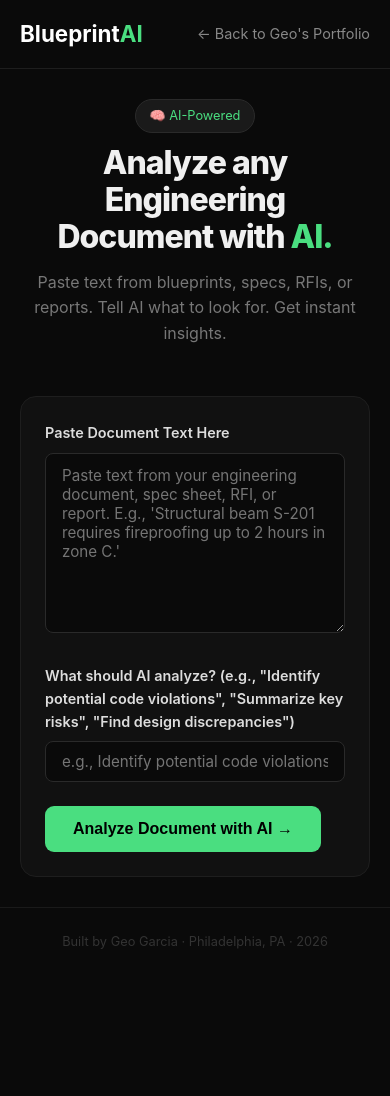
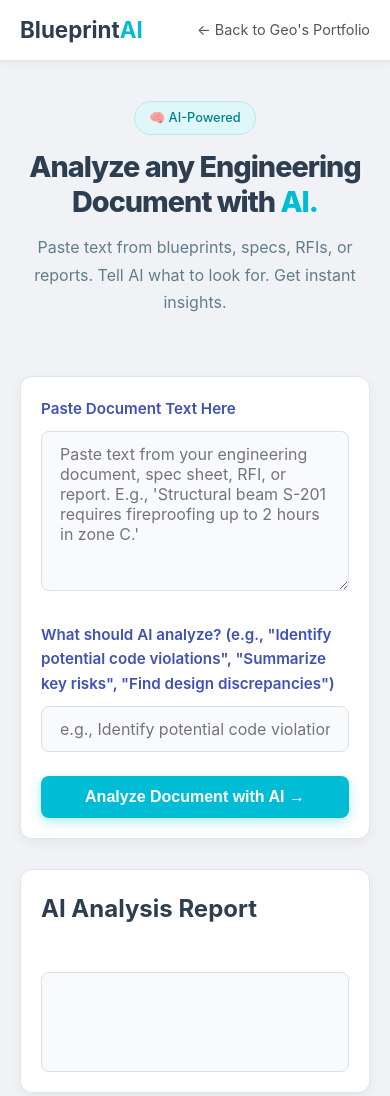
Before and after one commit to geogarciaaa/blueprint-ai-frontend, a plain HTML site: page index.html in a window 390 px wide. Shown: the top 1096 px of the page. Before the commit the page ends 977 px from the top, so only its background shows below. Drawn offline with Linux system fonts and the light colour scheme.

Commit message:
Redesign: Modern & Crisp (white, charcoal, teal)

```diff
--- a/index.html
+++ b/index.html
@@ -9,9 +9,9 @@
     * { margin: 0; padding: 0; box-sizing: border-box; }
 
     body {
-      font-family: -apple-system, BlinkMacSystemFont, 'Segoe UI', sans-serif;
-      background: #0a0a0a;
-      color: #f0f0f0;
+      font-family: -apple-system, BlinkMacSystemFont, 'Segoe UI', Roboto, Helvetica, Arial, sans-serif;
+      background: #f0f2f5; /* Light, fresh background */
+      color: #2c3e50; /* Deep charcoal text */
       line-height: 1.6;
       min-height: 100vh;
       display: flex;
@@ -22,18 +22,21 @@
       display: flex;
       justify-content: space-between;
       align-items: center;
-      padding: 20px 40px;
-      border-bottom: 1px solid #1e1e1e;
+      padding: 16px 40px;
+      background: #ffffff; /* White nav bar */
+      border-bottom: 1px solid #e0e6ed;
+      box-shadow: 0 2px 8px rgba(0, 0, 0, 0.05);
     }
 
-    .logo { font-size: 1.4rem; font-weight: 700; text-decoration: none; color: #fff; }
-    .logo span { color: #4ade80; }
-    nav a.back { color: #888; text-decoration: none; font-size: 0.9rem; }
+    .logo { font-size: 1.4rem; font-weight: 700; text-decoration: none; color: #2c3e50; }
+    .logo span { color: #00bcd4; /* Vibrant teal accent */ }
+    nav a.back { color: #555; text-decoration: none; font-size: 0.9rem; transition: color 0.2s; }
+    nav a.back:hover { color: #00bcd4; }
 
     .container {
       flex: 1;
-      max-width: 900px;
-      margin: 50px auto;
+      max-width: 960px;
+      margin: 60px auto;
       padding: 0 40px;
       display: flex;
       flex-direction: column;
@@ -42,85 +45,86 @@
 
     .section-header {
       text-align: center;
-      margin-bottom: 20px;
+      margin-bottom: 30px;
     }
-    .badge { display: inline-block; background: #1a1a1a; border: 1px solid #2a2a2a; color: #4ade80; font-size: 0.8rem; padding: 6px 14px; border-radius: 20px; margin-bottom: 12px; }
-    h1 { font-size: 2.4rem; font-weight: 800; letter-spacing: -1px; line-height: 1.15; margin-bottom: 14px; }
-    h1 span { color: #4ade80; }
-    .subtitle { color: #777; font-size: 1rem; max-width: 600px; margin: 0 auto; }
+    .badge { display: inline-block; background: #e0f7fa; border: 1px solid #b2ebf2; color: #00838f; font-size: 0.8rem; padding: 6px 14px; border-radius: 20px; margin-bottom: 15px; font-weight: 500; }
+    h1 { font-size: 2.8rem; font-weight: 800; letter-spacing: -1px; line-height: 1.2; margin-bottom: 15px; color: #2c3e50; }
+    h1 span { color: #00bcd4; }
+    .subtitle { color: #607d8b; font-size: 1.1rem; max-width: 700px; margin: 0 auto; line-height: 1.7; }
 
-    .input-section {
-      background: #111;
-      border: 1px solid #1e1e1e;
-      border-radius: 16px;
-      padding: 36px;
+    .input-section, .output-section {
+      background: #ffffff; /* White card background */
+      border: 1px solid #e0e6ed;
+      border-radius: 12px;
+      padding: 40px;
       display: flex;
       flex-direction: column;
       gap: 24px;
+      box-shadow: 0 4px 12px rgba(0, 0, 0, 0.05);
     }
 
     .field label {
       display: block;
-      font-size: 0.9rem;
+      font-size: 0.95rem;
       font-weight: 600;
-      margin-bottom: 8px;
-      color: #ddd;
+      margin-bottom: 10px;
+      color: #3f51b5; /* Deeper blue for labels */
     }
 
-    .field textarea {
-      width: 100%; height: 180px; background: #0a0a0a; border: 1px solid #2a2a2a; border-radius: 8px;
-      padding: 12px 16px; color: #f0f0f0; font-size: 0.95rem; outline: none; resize: vertical;
-      font-family: inherit;
+    .field textarea, .field input[type="text"] {
+      width: 100%; background: #f9fafb; border: 1px solid #dcdfe6; border-radius: 8px;
+      padding: 12px 18px; color: #34495e; font-size: 1rem; outline: none; resize: vertical;
+      font-family: inherit; transition: border-color 0.2s, box-shadow 0.2s;
     }
+    .field textarea:focus, .field input[type="text"]:focus { border-color: #00bcd4; box-shadow: 0 0 0 3px rgba(0, 188, 212, 0.2); }
+    .field textarea { height: 160px; min-height: 100px; }
 
-    .field input[type="text"] {
-      width: 100%; background: #0a0a0a; border: 1px solid #2a2a2a; border-radius: 8px;
-      padding: 10px 16px; color: #f0f0f0; font-size: 0.95rem; outline: none;
-      font-family: inherit;
-    }
 
     .analyze-btn {
-      background: #4ade80; color: #000; border: none; border-radius: 9px;
-      padding: 14px 28px; font-size: 1rem; font-weight: 700; cursor: pointer;
-      transition: opacity 0.2s;
+      background: #00bcd4; /* Teal button */
+      color: #ffffff; border: none; border-radius: 8px;
+      padding: 14px 30px; font-size: 1.05rem; font-weight: 600; cursor: pointer;
+      transition: background 0.2s, transform 0.1s;
       align-self: flex-start;
+      box-shadow: 0 4px 12px rgba(0, 188, 212, 0.3);
     }
-    .analyze-btn:hover { opacity: 0.85; }
-    .analyze-btn:disabled { opacity: 0.5; cursor: not-allowed; }
+    .analyze-btn:hover { background: #00acc1; transform: translateY(-1px); }
+    .analyze-btn:disabled { opacity: 0.6; cursor: not-allowed; box-shadow: none; }
 
-    .output-section {
-      background: #111;
-      border: 1px solid #1e1e1e;
-      border-radius: 16px;
-      padding: 36px;
-      min-height: 200px;
-      display: none; /* Hidden until analysis is done */
-    }
+    .spinner { display: none; text-align: center; padding: 40px; color: #555; }
+    .spinner.show { display: block; }
+    .loader { border: 4px solid #e0e6ed; border-top: 4px solid #00bcd4; border-radius: 50%; width: 40px; height: 40px; animation: spin 1s linear infinite; margin: 0 auto 16px; }
+    @keyframes spin { 0% { transform: rotate(0deg); } 100% { transform: rotate(360deg); } }
+
     .output-section.show { display: block; }
-
-    .output-section h2 { font-size: 1.4rem; font-weight: 700; margin-bottom: 16px; }
-    .output-content { white-space: pre-wrap; font-size: 0.95rem; color: #ccc; line-height: 1.8; }
-
-    .spinner { display: none; text-align: center; padding: 40px; }
-    .spinner.show { display: block; }
-    .loader { border: 4px solid #f3f3f3; border-top: 4px solid #4ade80; border-radius: 50%; width: 40px; height: 40px; animation: spin 1s linear infinite; margin: 0 auto 16px; }
-    @keyframes spin { 0% { transform: rotate(0deg); } 100% { transform: rotate(360deg); } }
+    .output-section h2 { font-size: 1.5rem; font-weight: 700; margin-bottom: 20px; color: #2c3e50; }
+    .output-content { white-space: pre-wrap; font-size: 1rem; color: #34495e; line-height: 1.8; background: #f9fafb; border: 1px solid #dcdfe6; border-radius: 8px; padding: 18px; min-height: 100px; }
 
     footer {
       text-align: center;
       padding: 24px;
-      color: #333;
-      font-size: 0.8rem;
-      border-top: 1px solid #1a1a1a;
+      color: #777;
+      font-size: 0.85rem;
+      border-top: 1px solid #e0e6ed;
       margin-top: auto; /* Push to bottom */
+      background: #ffffff;
+      box-shadow: 0 -2px 8px rgba(0, 0, 0, 0.03);
     }
 
-    @media (max-width: 600px) {
-      h1 { font-size: 2rem; }
-      nav { padding: 16px 20px; }
-      .container { padding: 0 20px; margin: 30px auto; }
-      .input-section, .output-section { padding: 24px; }
+    @media (max-width: 768px) {
+      nav { padding: 12px 20px; }
+      .container { padding: 0 20px; margin: 40px auto; }
+      h1 { font-size: 2.2rem; }
+      .subtitle { font-size: 1rem; }
+      .input-section, .output-section { padding: 25px; }
+      .analyze-btn { padding: 12px 25px; font-size: 1rem; }
     }
+    @media (max-width: 500px) {
+      h1 { font-size: 1.8rem; }
+      .input-section, .output-section { padding: 20px; }
+      .analyze-btn { width: 100%; align-self: stretch; }
+    }
+  </style>
   </style>
 </head>
 <body>
```
